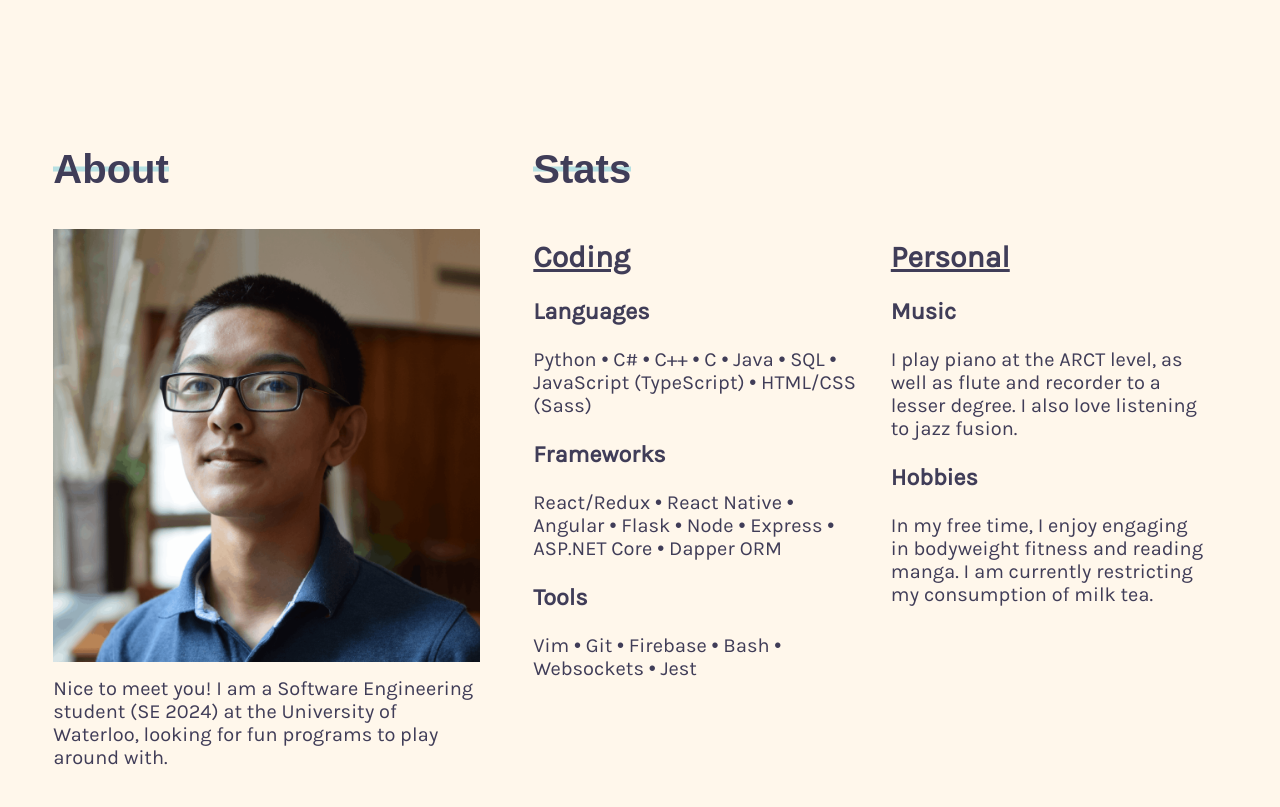
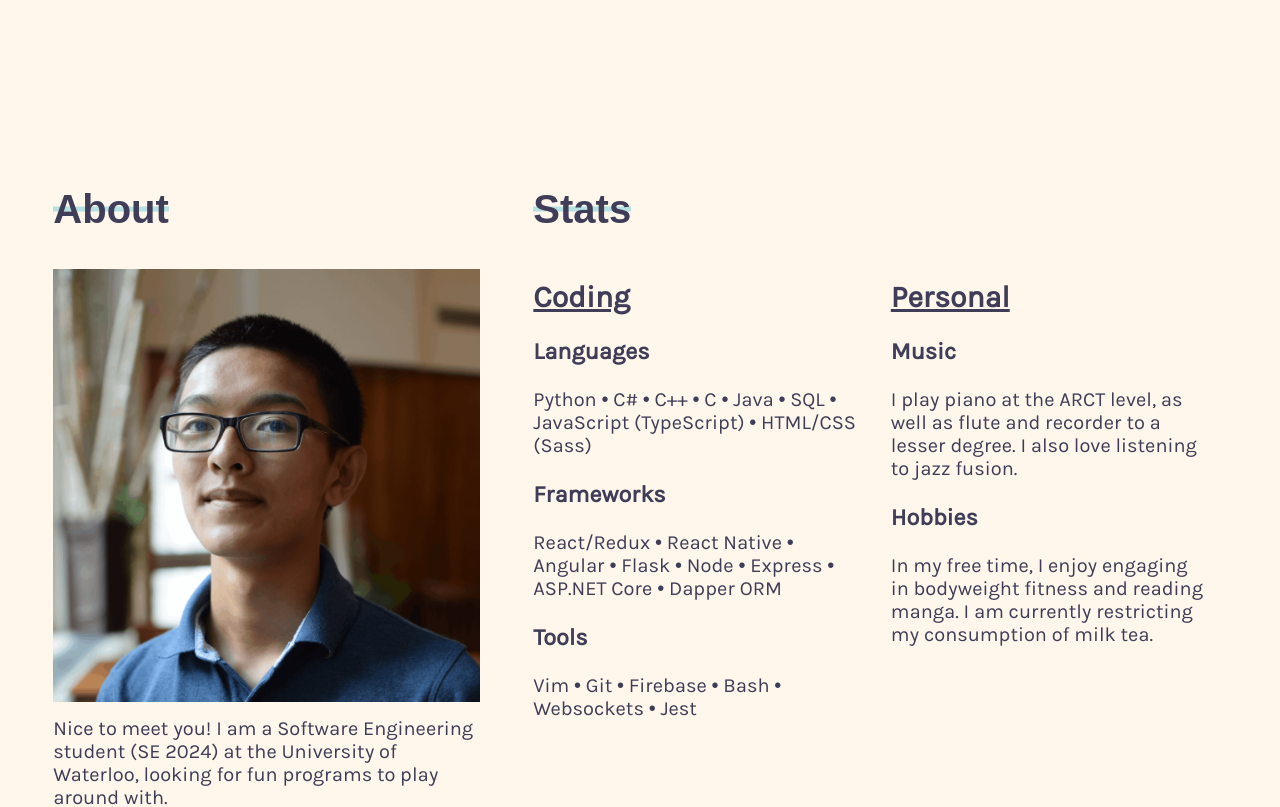
Before and after one commit to dannywuwu/dannywuwu.github.io, a React (Create React App) app: page / in a window 1280 px wide. Shown: the part 680-1487 px from the top of the page. Built offline with nearby package versions, Linux system fonts and the light colour scheme.

Commit message:
scroll padding for navbox navigation

```diff
--- a/src/Components/Navbox.tsx
+++ b/src/Components/Navbox.tsx
@@ -1,6 +1,5 @@
 import React from "react";
 import "../res/styles/Navbox.scss";
-import { Contact } from "./Contact";
 
 interface NavboxProps {}
 
--- a/src/res/styles/App.scss
+++ b/src/res/styles/App.scss
@@ -68,6 +68,10 @@ img {
 }
 
 @media screen and (min-width: $laptop) {
+  html {
+    scroll-padding-top: 50px;
+  }
+
   .App {
     @include laptop-styles;
   }
--- a/src/res/styles/Header.scss
+++ b/src/res/styles/Header.scss
@@ -76,11 +76,14 @@
     grid-column: 1/2;
     padding-left: 10%;
     padding-right: 10%;
+    padding-top: 2em;
+    padding-bottom: 2em;
   }
 
   .stats-wrapper {
     grid-row: 2/3;
     grid-column: 2/3;
     padding-right: 10%;
+    padding-top: 2em;
   }
 }
--- a/src/res/styles/Intro.scss
+++ b/src/res/styles/Intro.scss
@@ -19,6 +19,9 @@
 }
 
 @media screen and (min-width: $tablet) {
+  #intro-name {
+    margin-bottom: 5%;
+  }
   .header-intro {
     display: grid;
     grid-template-rows: 12fr;
```
